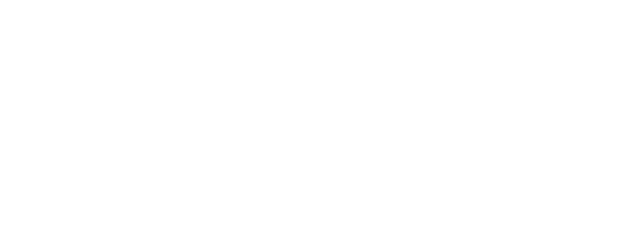
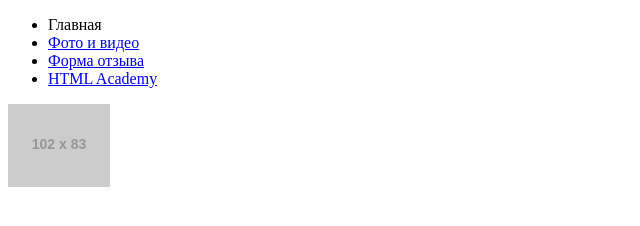
Before and after one commit to Pycu4/202134-sedona, a website: page index.html in a window 1280 px wide. Shown: the whole page, without its empty margins (0-640 px from the left). Drawn offline with Linux system fonts and the light colour scheme; placeholder pictures from the web are drawn by us.

Commit message:
Разметил header на странице index.html

```diff
--- a/index.html
+++ b/index.html
@@ -6,9 +6,28 @@
   </head>
   <body>
     <header class="page-header">
-
+      <nav class="main-nav">
+        <span class="main-nav__toggler"></span> <!-- TO DO -->
+        <ul class="main-nav__list">
+          <li class="main-nav__item main-nav__item_active">
+            <a>Главная</a>
+          </li>
+          <li class="main-nav__item">
+            <a href="#" title="Перейти на страницу Фото и видео">Фото и видео</a>
+          </li>
+          <li class="main-nav__item">
+            <a href="#" title="Перейти на страницу Форма отзыва">Форма отзыва</a>
+          </li>
+          <li class="main-nav__item">
+            <a href="#" title="Перейти на страницу HTML Academy">HTML Academy</a>
+          </li>
+        </ul>
+      </nav>
+      <a class="page-header__logo">
+        <img src="http://placehold.it/102x83" width="102" height="83" alt="Город «Седона»" title="Город «Седона»">
+      </a>
     </header>
-    <main>
+    <main class="page-main">
       <section class="hero">
 
       </section>
```
